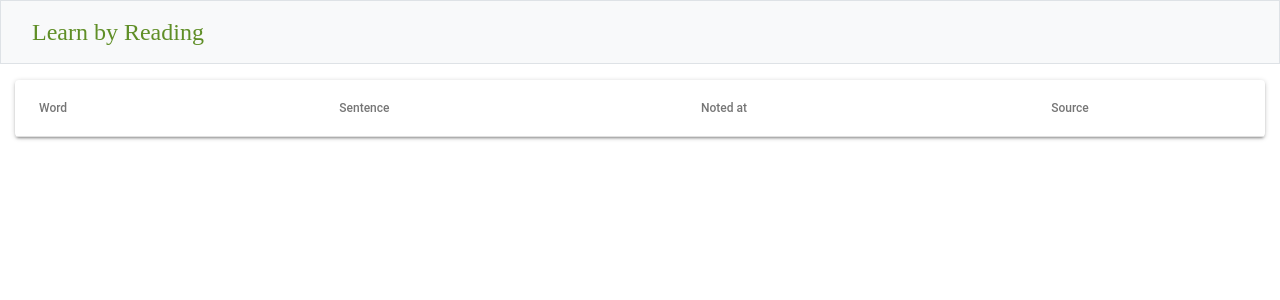
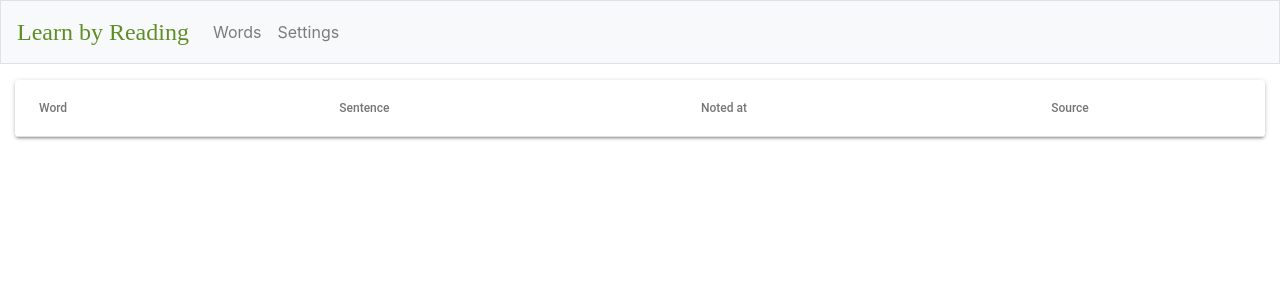
Before and after one commit to ykon550/learnbyreading, a React (Create React App) app: page / in a window 1280 px wide. Shown: the top 300 px of the page. Built offline with nearby package versions, Linux system fonts and the light colour scheme.

Commit message:
add settings page and routing

```diff
--- a/src/App.js
+++ b/src/App.js
@@ -19,7 +19,8 @@ class App extends Component {
     let _arr = [];
     this.db.table('words').each(word => _arr.push(word));
     this.state = {
-      words: []
+      words: [],
+      page: 'words'
     }
   }
 
@@ -31,14 +32,22 @@ class App extends Component {
       });
   }
 
+  setPage(page){
+    this.setState({page:page});
+  }
+
   func1(term) {
     console.log(term);
   }
 
   render() {
+    switch (this.state.page) {
+      case 'words':
         return (
           <div >
-        <Navigation />
+            <Navigation
+              setPage = {(page) => this.setPage(page)}
+            />
             <div className="container-fluid">
               <WordList
                 words={this.state.words}
@@ -46,6 +55,18 @@ class App extends Component {
             </div>
           </div>
         );
+      case 'settings':
+        return (
+          <div >
+            <Navigation
+              setPage = {(page) => this.setPage(page)}
+            />
+            <div className="container-fluid">
+              here is settings.
+            </div>
+          </div>
+        );
+    }
   }
 }
 
--- a/src/Navigation.js
+++ b/src/Navigation.js
@@ -18,10 +18,19 @@ class Navigation extends React.Component {
 
     render() {
         return (
-            <nav className="navbar navbar-expand-lg fixed-top bg-light border-bottom border">
+            <nav className="navbar navbar-expand-lg fixed-top navbar-light bg-light border-bottom border">
                 <div className="container row">
-                    <div className="navbar-header col-6">
-                        <a className="navbar-brand" href="/" style={style}> Learn by Reading</a>
+                    <a className="navbar-brand" href="#" style={style}> Learn by Reading</a>
+
+                    <div class="collapse navbar-collapse" id="navbarNav">
+                        <ul class="navbar-nav">
+                            <li class="nav-item">
+                                <a class="nav-link" href="#" onClick={() => this.props.setPage('words')}>Words </a>
+                            </li>
+                            <li class="nav-item">
+                                <a class="nav-link" href="#" onClick={() => this.props.setPage('settings')}>Settings</a>
+                            </li>
+                        </ul>
                     </div>
 
                 </div>
```
Lines whose indentation alone changed are shown as unchanged.
